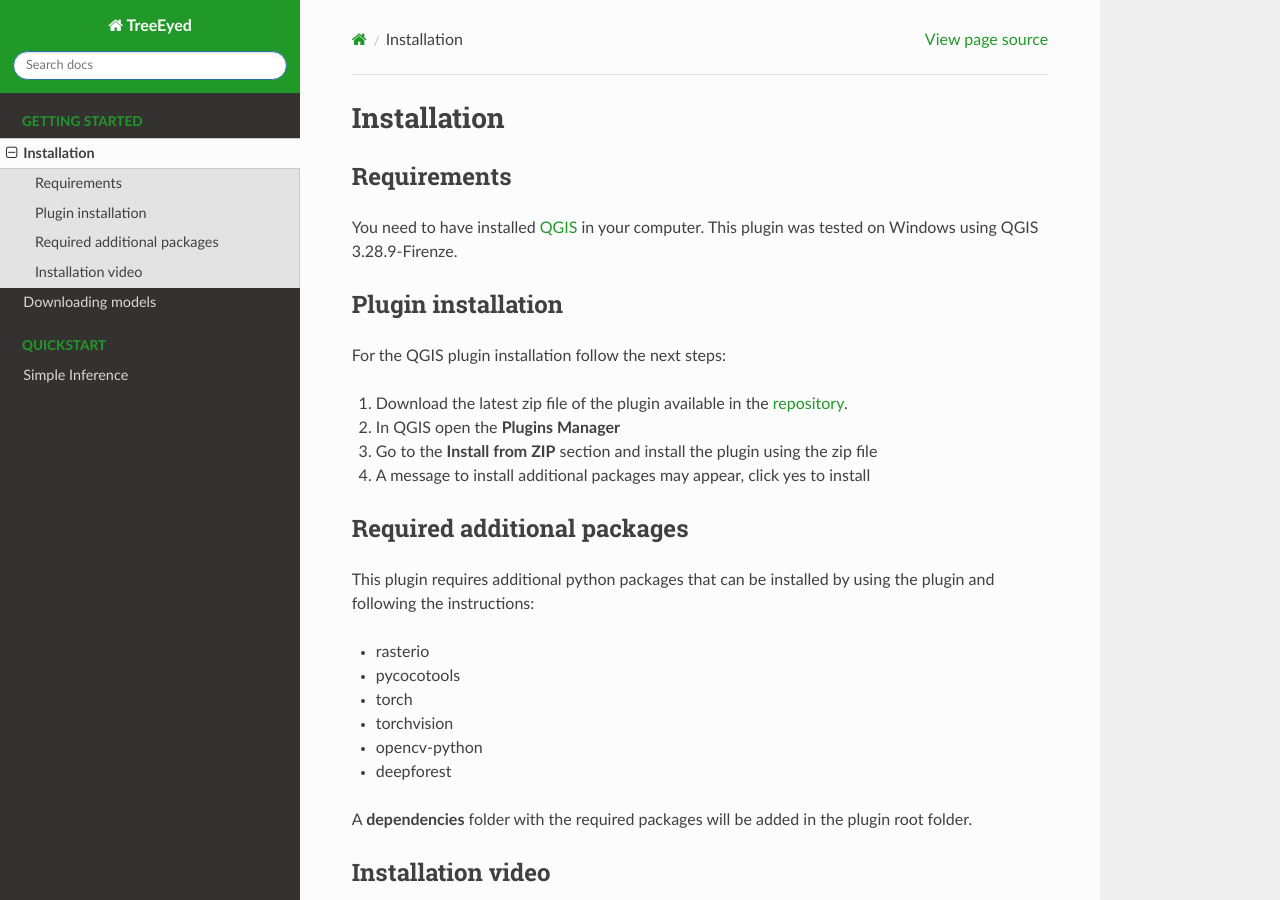
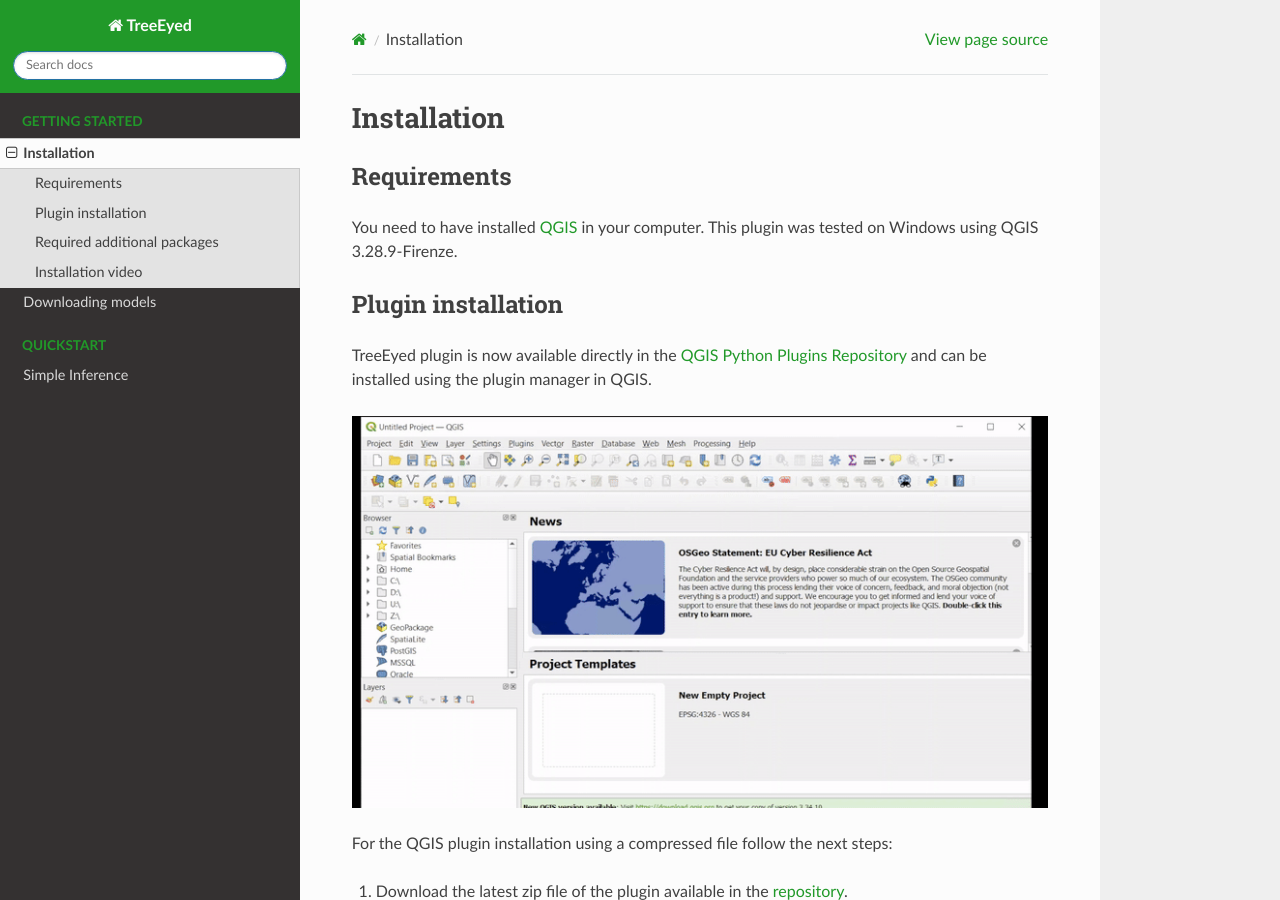
Before and after one commit to afruizh/TreeEyed, a Sphinx documentation site: the page built from docs/source/pages/page_installation.rst, in a window 1280 px wide and 900 px high. Built offline with Sphinx 7.4.7 and the Read the Docs theme 2.0.0, drawn with Linux system fonts in a browser that asks for light colours.

Commit message:
update docs

```diff
--- a/docs/source/index.rst
+++ b/docs/source/index.rst
@@ -17,7 +17,7 @@
 ==================
 Features
 ==================
-This plugins seeks to integrate existing and custom AI models for tree monitoring (semantic segmentation, instance segmentation, and object detection) in **RGB imagery**.
+This plugins seeks to integrate existing and custom AI models for tree monitoring (semantic segmentation, instance segmentation, and object detection) in **high resolution RGB imagery**.
 
 Apart from the model handling this plugin facilitates the integration with QGIS layers for image extraction and post-processing. Additional features for dataset creation and validation in COCO format are available.
 
--- a/docs/source/pages/page_installation.rst
+++ b/docs/source/pages/page_installation.rst
@@ -11,7 +11,12 @@
 Plugin installation
 ===================
 
-For the QGIS plugin installation follow the next steps:
+TreeEyed plugin is now available directly in the `QGIS Python Plugins Repository <https://plugins.qgis.org/plugins/tree_eyed/>`_ and can be installed using the plugin manager in QGIS.
+
+.. image:: ../res/plugin_install.gif
+   :alt: Plugin Installation
+
+For the QGIS plugin installation using a compressed file follow the next steps:
 
 #. Download the latest zip file of the plugin available in the `repository <https://github.com/afruizh/TreeEyed/releases>`_.
 #. In QGIS open the **Plugins Manager**
```
Also changed, not shown: README.md (+11 -1 lines), docs/source/res/plugin_install.gif (added), 9 other files.
